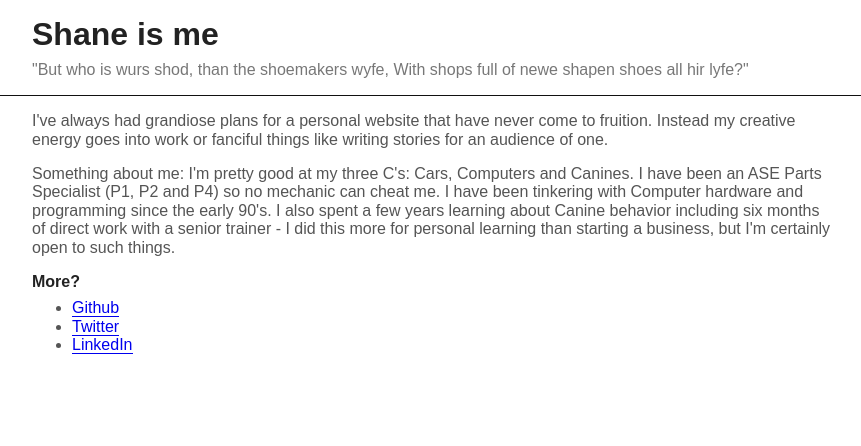
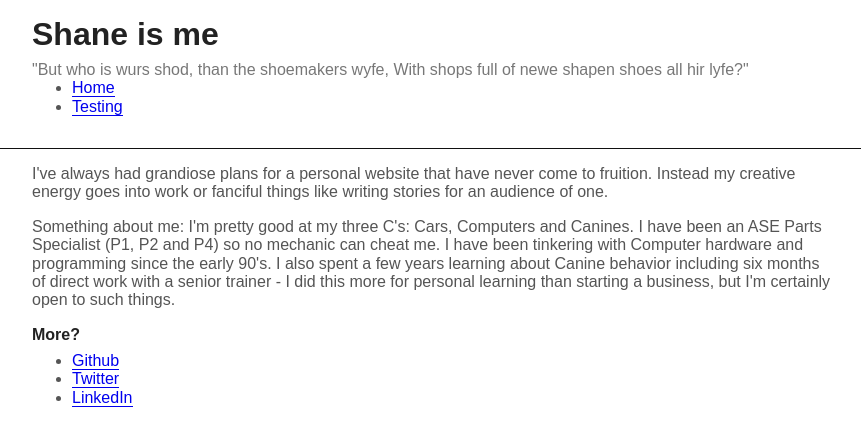
Before and after one commit to drainpip/shaneis.me, a React (Create React App) app: page / in a window 1280 px wide. Shown: the top 446 px of the page, without its empty margins (208-1069 px from the left). Built offline with nearby package versions, Linux system fonts and the light colour scheme.

Commit message:
Test router

```diff
--- a/src/App.js
+++ b/src/App.js
@@ -1,30 +1,41 @@
 import React, { Component } from 'react';
+import {
+  BrowserRouter as Router,
+  Route,
+  NavLink,
+  Switch
+} from 'react-router-dom';
+
 import ContentContainer from './patterns/containers/Content';
+import Home from './home/Home';
+import ExperimentsHome from './experiments/Home';
 import './App.css';
 
 class App extends Component {
   render() {
     return (
+      <Router>
         <div className="App">
           <header className="App-header">
             <ContentContainer>
               <h1>Shane is me</h1>
               <p className="App-header__quote">"But who is wurs shod, than the shoemakers wyfe, With shops full of newe shapen shoes all hir lyfe?"</p>
+              <ul>
+                <li><NavLink exact to="/">Home</NavLink></li>
+                <li><NavLink to="/experiments/">Testing</NavLink></li>
+              </ul>
             </ContentContainer>
           </header>
           <section className="App-body">
             <ContentContainer>
-            <p>I've always had grandiose plans for a personal website that have never come to fruition. Instead my creative energy goes into work or fanciful things like writing stories for an audience of one.</p>
-            <p>Something about me: I'm pretty good at my three C's: Cars, Computers and Canines. I have been an ASE Parts Specialist (P1, P2 and P4) so no mechanic can cheat me. I have been tinkering with Computer hardware and programming since the early 90's. I also spent a few years learning about Canine behavior including six months of direct work with a senior trainer - I did this more for personal learning than starting a business, but I'm certainly open to such things.</p>
-            <h4>More?</h4>
-            <ul>
-              <li><a href="https://github.com/drainpip">Github</a></li>
-              <li><a href="http://twitter.com/drainpip">Twitter</a></li>
-              <li><a href="https://www.linkedin.com/in/shaneduff/">LinkedIn</a></li>
-            </ul>
+              <Switch>
+                <Route exact path="/" component={Home} />
+                <Route path="/experiments/" component={ExperimentsHome} />
+              </Switch>
             </ContentContainer>
           </section>
         </div>
+      </Router>
     );
   }
 }
--- /dev/null
+++ b/src/experiments/Home.js
@@ -0,0 +1,11 @@
+import React from 'react';
+
+const Home = (props) => {
+  return (
+    <article>
+      <p>This is a test</p>
+    </article>
+  );
+};
+
+export default Home;
--- /dev/null
+++ b/src/home/Home.js
@@ -0,0 +1,18 @@
+import React from 'react';
+
+const Home = (props) => {
+  return (
+    <article>
+      <p>I've always had grandiose plans for a personal website that have never come to fruition. Instead my creative energy goes into work or fanciful things like writing stories for an audience of one.</p>
+      <p>Something about me: I'm pretty good at my three C's: Cars, Computers and Canines. I have been an ASE Parts Specialist (P1, P2 and P4) so no mechanic can cheat me. I have been tinkering with Computer hardware and programming since the early 90's. I also spent a few years learning about Canine behavior including six months of direct work with a senior trainer - I did this more for personal learning than starting a business, but I'm certainly open to such things.</p>
+      <h4>More?</h4>
+      <ul>
+        <li><a href="https://github.com/drainpip">Github</a></li>
+        <li><a href="http://twitter.com/drainpip">Twitter</a></li>
+        <li><a href="https://www.linkedin.com/in/shaneduff/">LinkedIn</a></li>
+      </ul>
+    </article>
+  );
+};
+
+export default Home;
```
Lines whose indentation alone changed are shown as unchanged.
